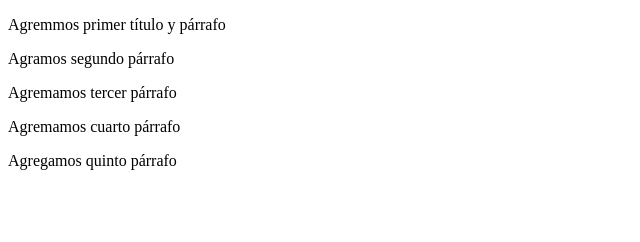
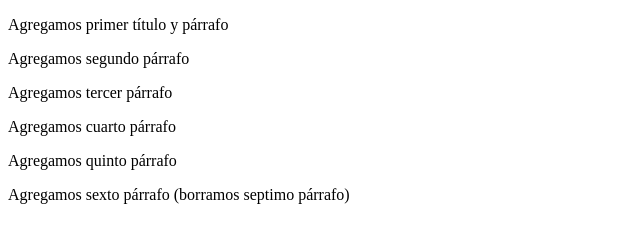
Before and after one commit to cesdur/curso_santiago_ejercicio_1, a plain HTML site: page index.html in a window 1280 px wide. Shown: the whole page, without its empty margins (0-640 px from the left). Drawn offline with Linux system fonts and the light colour scheme.

Commit message:
Agregamos sexto párrafo (borramos septmo párarfo

```diff
--- a/index.html
+++ b/index.html
@@ -6,10 +6,11 @@
     <title>Empresa A</title>
 </head>
 <body>
-    <p>Agremmos primer título y párrafo</p>
-    <p>Agramos segundo párrafo</p>
-    <p>Agremamos tercer párrafo</p>
-    <p>Agremamos cuarto párrafo</p>
+    <p>Agregamos primer título y párrafo</p>
+    <p>Agregamos segundo párrafo</p>
+    <p>Agregamos tercer párrafo</p>
+    <p>Agregamos cuarto párrafo</p>
     <p>Agregamos quinto párrafo</p>
+    <p>Agregamos sexto párrafo (borramos septimo párrafo)</p>
 </body>
 </html>
```
Also changed, not shown: css/style.css (added), js/jscript.js (added).
